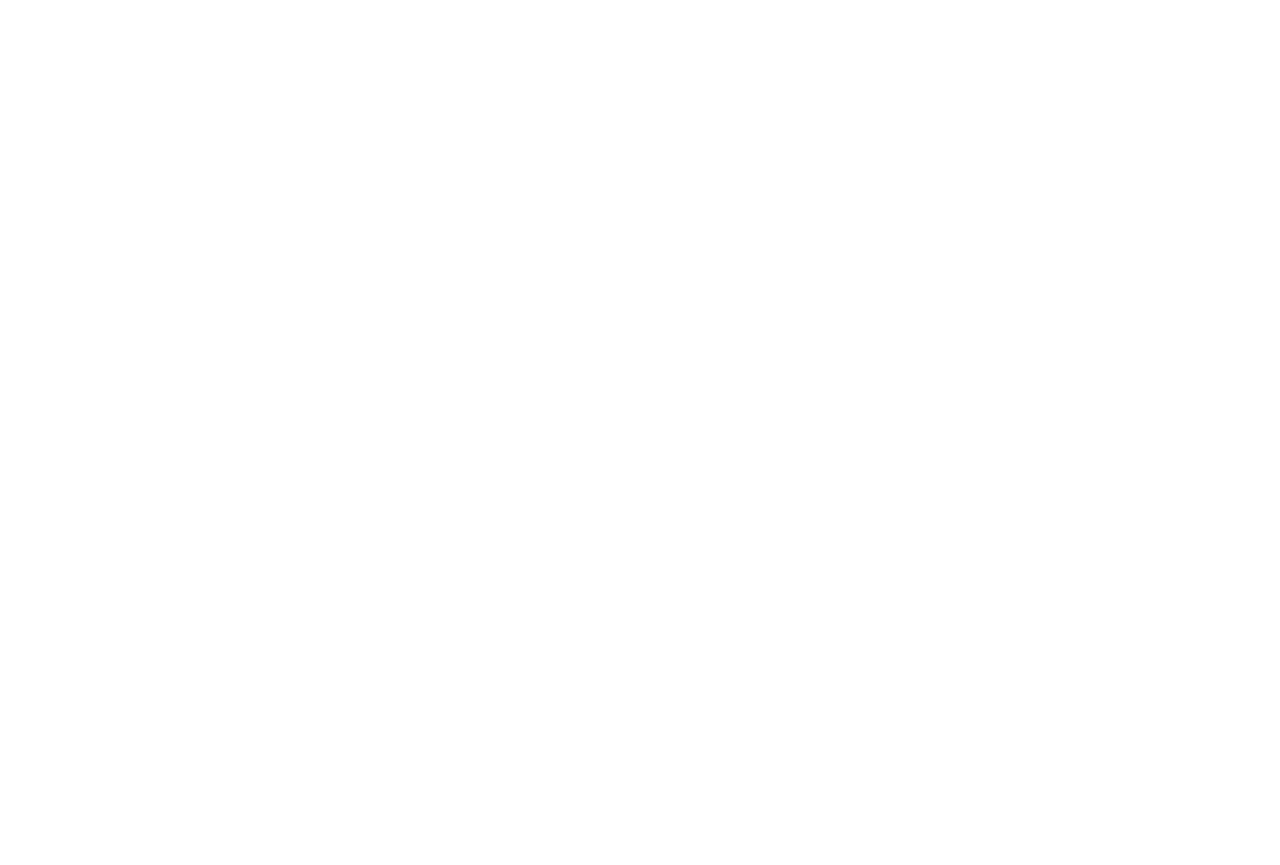
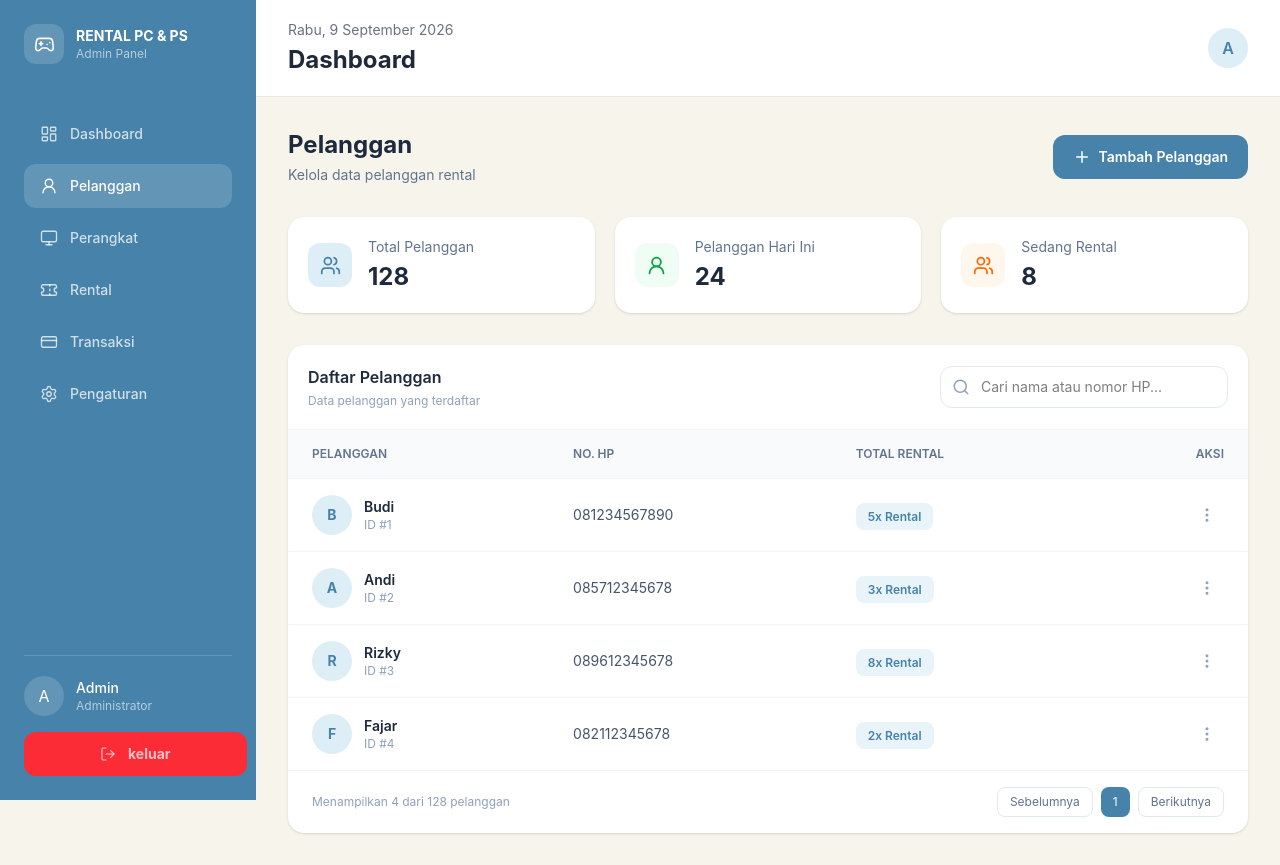
Before and after one commit to faisalfebriansyah-sal/rental-komputer, a Vue app in the folder frontend/: page /admin/customers in a window 1280 px wide. Before the commit this address had no page. Before the commit the page ends 800 px from the top, so only its background shows below. Built offline with nearby package versions, Linux system fonts and the light colour scheme; no server answers.

Commit message:
feat(fe): Update Add UI Pelanggan

```diff
--- a/frontend/index.html
+++ b/frontend/index.html
@@ -4,7 +4,7 @@
     <meta charset="UTF-8">
     <link rel="icon" href="/favicon.ico">
     <meta name="viewport" content="width=device-width, initial-scale=1.0">
-    <title>Rental Tracking</title>
+    <title>{{ name }}</title>
   </head>
   <body>
     <div id="app"></div>
--- a/frontend/src/components/admin/AdminSidebar.vue
+++ b/frontend/src/components/admin/AdminSidebar.vue
@@ -9,6 +9,7 @@ import {
   Settings,
   LogOut,
   Gamepad2,
+  User2
 } from "lucide-vue-next";
 
 
@@ -25,6 +26,11 @@ const menuItems = [
     name: "Dashboard",
     icon: LayoutDashboard,
     path: "/admin/dashboard",
+  },
+  {
+    name: "Pelanggan",
+    icon: User2,
+    path: "/admin/customers",
   },
   {
     name: "Perangkat",
@@ -54,7 +60,7 @@ const logout = async () => {
   try{
     const token = localStorage.getItem("token")
 
-    await fetch("http://localhost:8000/api/logout", {
+    await fetch("http://10.10.9.26:8000/api/logout", {
       method: "POST",
       headers: {
         "Content-Type": "application/json",
@@ -77,7 +83,7 @@ const getAdmin = async () => {
   try{
     const token = localStorage.getItem("token");
 
-    const response = await fetch("http://localhost:8000/api/me", {
+    const response = await fetch("http://10.10.9.26:8000/api/me", {
       method: "GET",
       headers: {
         "Content-Type": "application/json",
--- a/frontend/src/utils/api.js
+++ b/frontend/src/utils/api.js
@@ -1,7 +1,7 @@
 import axios from "axios";
 
 const api = axios.create({
-    baseURL: "http://localhost:8000/api",
+    baseURL: "http://10.10.9.26:8000/api",
     headers: {
         "Content-Type": "application/json",
         Accept: "application/json"
--- /dev/null
+++ b/frontend/src/view/admin/Customer.vue
@@ -0,0 +1,279 @@
+<script setup>
+import AdminSidebar from "../../components/admin/AdminSidebar.vue";
+import AdminHeader from "../../components/admin/AdminHeader.vue";
+
+import {
+  Users,
+  Plus,
+  Search,
+  MoreVertical,
+  UserRound,
+} from "lucide-vue-next";
+
+const customers = [
+  {
+    id: 1,
+    name: "Budi",
+    phone: "081234567890",
+    totalRental: 5,
+  },
+  {
+    id: 2,
+    name: "Andi",
+    phone: "085712345678",
+    totalRental: 3,
+  },
+  {
+    id: 3,
+    name: "Rizky",
+    phone: "089612345678",
+    totalRental: 8,
+  },
+  {
+    id: 4,
+    name: "Fajar",
+    phone: "082112345678",
+    totalRental: 2,
+  },
+];
+</script>
+
+<template>
+  <div class="min-h-screen bg-[#F6F4EB]">
+    <AdminSidebar />
+
+    <div class="ml-64">
+      <AdminHeader />
+
+      <main class="p-8">
+
+        <!-- Header -->
+        <div class="flex items-center justify-between">
+          <div>
+            <h1 class="text-2xl font-bold text-slate-800">
+              Pelanggan
+            </h1>
+
+            <p class="mt-1 text-sm text-slate-500">
+              Kelola data pelanggan rental
+            </p>
+          </div>
+
+          <button
+            class="flex items-center gap-2 rounded-xl bg-[#4682A9] px-5 py-3 text-sm font-semibold text-white transition hover:bg-[#3d7599]"
+          >
+            <Plus :size="18" />
+            Tambah Pelanggan
+          </button>
+        </div>
+
+        <!-- Statistics -->
+        <div class="mt-8 grid grid-cols-3 gap-5">
+
+          <div class="rounded-2xl bg-white p-5 shadow-sm">
+            <div class="flex items-center gap-4">
+              <div
+                class="flex h-11 w-11 items-center justify-center rounded-xl bg-[#91C8E4]/30 text-[#4682A9]"
+              >
+                <Users :size="21" />
+              </div>
+
+              <div>
+                <p class="text-sm text-slate-500">
+                  Total Pelanggan
+                </p>
+
+                <p class="mt-1 text-2xl font-bold text-slate-800">
+                  128
+                </p>
+              </div>
+            </div>
+          </div>
+
+          <div class="rounded-2xl bg-white p-5 shadow-sm">
+            <div class="flex items-center gap-4">
+              <div
+                class="flex h-11 w-11 items-center justify-center rounded-xl bg-green-50 text-green-600"
+              >
+                <UserRound :size="21" />
+              </div>
+
+              <div>
+                <p class="text-sm text-slate-500">
+                  Pelanggan Hari Ini
+                </p>
+
+                <p class="mt-1 text-2xl font-bold text-slate-800">
+                  24
+                </p>
+              </div>
+            </div>
+          </div>
+
+          <div class="rounded-2xl bg-white p-5 shadow-sm">
+            <div class="flex items-center gap-4">
+              <div
+                class="flex h-11 w-11 items-center justify-center rounded-xl bg-orange-50 text-orange-500"
+              >
+                <Users :size="21" />
+              </div>
+
+              <div>
+                <p class="text-sm text-slate-500">
+                  Sedang Rental
+                </p>
+
+                <p class="mt-1 text-2xl font-bold text-slate-800">
+                  8
+                </p>
+              </div>
+            </div>
+          </div>
+
+        </div>
+
+        <!-- Table -->
+        <div class="mt-8 rounded-2xl bg-white shadow-sm">
+
+          <!-- Search -->
+          <div
+            class="flex items-center justify-between border-b border-slate-100 p-5"
+          >
+            <div>
+              <h2 class="font-semibold text-slate-800">
+                Daftar Pelanggan
+              </h2>
+
+              <p class="mt-1 text-xs text-slate-400">
+                Data pelanggan yang terdaftar
+              </p>
+            </div>
+
+            <div class="relative w-72">
+              <Search
+                :size="18"
+                class="absolute left-3 top-1/2 -translate-y-1/2 text-slate-400"
+              />
+
+              <input
+                type="text"
+                placeholder="Cari nama atau nomor HP..."
+                class="w-full rounded-xl border border-slate-200 py-2.5 pl-10 pr-4 text-sm outline-none transition focus:border-[#4682A9]"
+              />
+            </div>
+          </div>
+
+          <!-- Table -->
+          <div class="overflow-hidden">
+            <table class="w-full text-left">
+
+              <thead class="bg-slate-50">
+                <tr>
+                  <th class="px-6 py-4 text-xs font-semibold uppercase text-slate-500">
+                    Pelanggan
+                  </th>
+
+                  <th class="px-6 py-4 text-xs font-semibold uppercase text-slate-500">
+                    No. HP
+                  </th>
+
+                  <th class="px-6 py-4 text-xs font-semibold uppercase text-slate-500">
+                    Total Rental
+                  </th>
+
+                  <th class="px-6 py-4 text-right text-xs font-semibold uppercase text-slate-500">
+                    Aksi
+                  </th>
+                </tr>
+              </thead>
+
+              <tbody>
+                <tr
+                  v-for="customer in customers"
+                  :key="customer.id"
+                  class="border-t border-slate-100 transition hover:bg-slate-50"
+                >
+                  <!-- Name -->
+                  <td class="px-6 py-4">
+                    <div class="flex items-center gap-3">
+                      <div
+                        class="flex h-10 w-10 items-center justify-center rounded-full bg-[#91C8E4]/30 text-sm font-bold text-[#4682A9]"
+                      >
+                        {{ customer.name.charAt(0) }}
+                      </div>
+
+                      <div>
+                        <p class="text-sm font-semibold text-slate-800">
+                          {{ customer.name }}
+                        </p>
+
+                        <p class="text-xs text-slate-400">
+                          ID #{{ customer.id }}
+                        </p>
+                      </div>
+                    </div>
+                  </td>
+
+                  <!-- Phone -->
+                  <td class="px-6 py-4 text-sm text-slate-600">
+                    {{ customer.phone }}
+                  </td>
+
+                  <!-- Rental -->
+                  <td class="px-6 py-4">
+                    <span
+                      class="rounded-lg bg-[#91C8E4]/20 px-3 py-1.5 text-xs font-semibold text-[#4682A9]"
+                    >
+                      {{ customer.totalRental }}x Rental
+                    </span>
+                  </td>
+
+                  <!-- Action -->
+                  <td class="px-6 py-4 text-right">
+                    <button
+                      class="rounded-lg p-2 text-slate-400 transition hover:bg-slate-100 hover:text-slate-700"
+                    >
+                      <MoreVertical :size="18" />
+                    </button>
+                  </td>
+                </tr>
+              </tbody>
+
+            </table>
+          </div>
+
+          <!-- Footer -->
+          <div
+            class="flex items-center justify-between border-t border-slate-100 px-6 py-4"
+          >
+            <p class="text-xs text-slate-400">
+              Menampilkan 4 dari 128 pelanggan
+            </p>
+
+            <div class="flex gap-2">
+              <button
+                class="rounded-lg border border-slate-200 px-3 py-1.5 text-xs text-slate-500"
+              >
+                Sebelumnya
+              </button>
+
+              <button
+                class="rounded-lg bg-[#4682A9] px-3 py-1.5 text-xs text-white"
+              >
+                1
+              </button>
+
+              <button
+                class="rounded-lg border border-slate-200 px-3 py-1.5 text-xs text-slate-500"
+              >
+                Berikutnya
+              </button>
+            </div>
+          </div>
+
+        </div>
+
+      </main>
+    </div>
+  </div>
+</template>
--- a/frontend/src/view/admin/Login.vue
+++ b/frontend/src/view/admin/Login.vue
@@ -14,7 +14,7 @@ const login = async () => {
   loading.value = true;
 
   try {
-    const response = await fetch("http://localhost:8000/api/login", {
+    const response = await fetch("http://10.10.9.26:8000/api/login", {
       method: "POST",
       headers: {
         "Content-Type": "application/json",
```
Also changed, not shown: frontend/src/router/index.js (+30 -8 lines).
